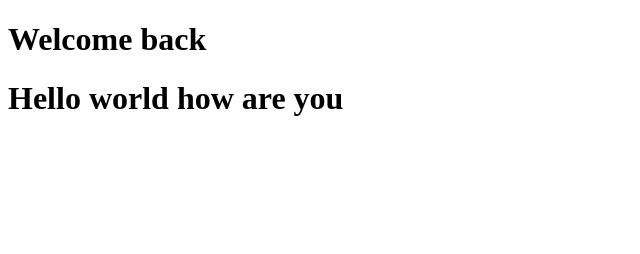
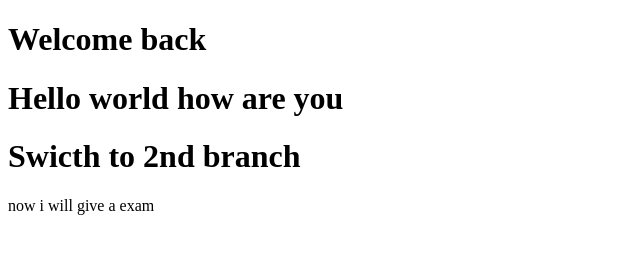
Before and after one commit to imnulhaqueruman/my-first-website, a plain HTML site: page index.html in a window 1280 px wide. Shown: the whole page, without its empty margins (0-640 px from the left). Drawn offline with Linux system fonts and the light colour scheme.

Commit message:
adding 2nd branch

```diff
--- a/index.html
+++ b/index.html
@@ -8,5 +8,7 @@
 <body>
     <h1>Welcome back </h1>
     <h1>Hello world how are you </h1>
+    <h1> Swicth to 2nd branch </h1>
+    <p> now i will give a exam </p>
 </body>
 </html>
```
